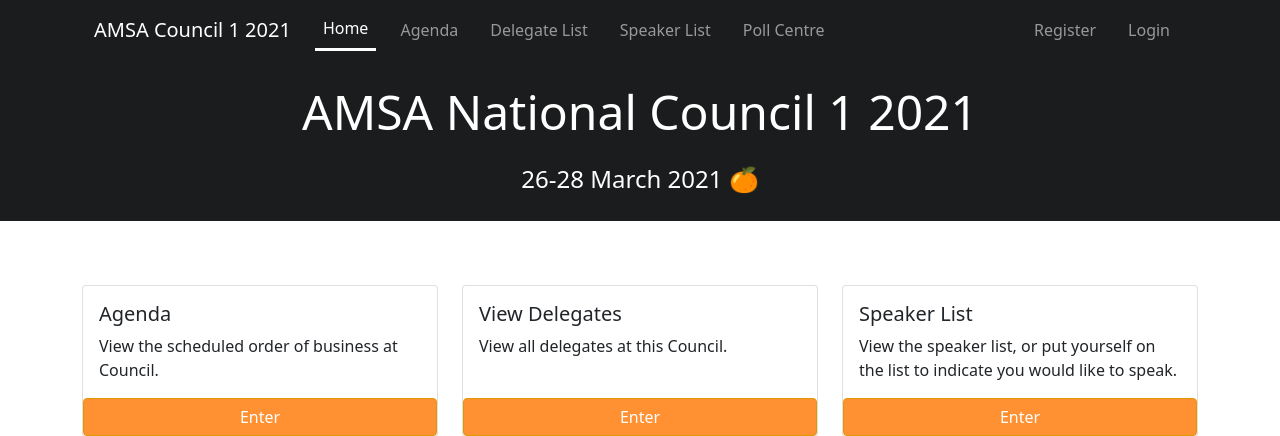
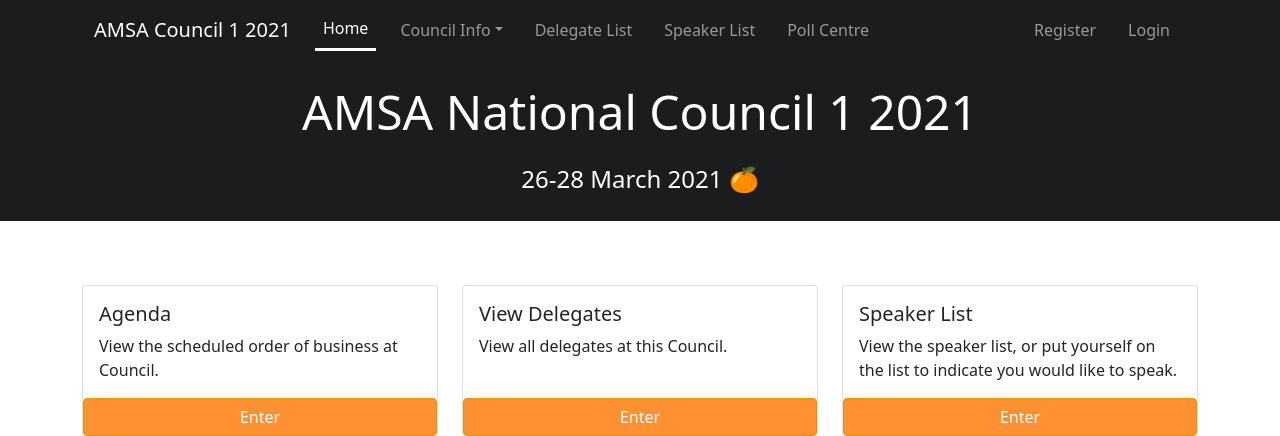
Before and after one commit to justjo3l/PyPlenary, a Django app: page / in a window 1280 px wide. Shown: the top 436 px of the page. Run offline with Django 3.2, Linux system fonts and the light colour scheme; some libraries are stand-ins or nearby versions.

Commit message:
added reports

```diff
--- a/pyplenary/councilApp/templates/councilApp/base.html
+++ b/pyplenary/councilApp/templates/councilApp/base.html
@@ -32,8 +32,15 @@
               <a class="nav-link {% if active_tab == 'index' %}active{% endif %}" aria-current="page" href="/">Home</a>
             </li>
 
-            <li class="nav-item">
-              <a class="nav-link {% if active_tab == 'agenda' %}active{% endif %}" href="/agenda/">Agenda</a>
+
+            <li class="nav-item dropdown">
+              <a class="nav-link dropdown-toggle {% if active_tab2 == 'info' %}active{% endif %}" data-bs-toggle="dropdown" href="#" role="button" aria-expanded="false">Council Info</a>
+              <ul class="dropdown-menu">
+                <li><a class="dropdown-item {% if active_tab == 'agenda' %}active{% endif %}" href="/agenda/">Agenda</a></li>
+                <li><a class="dropdown-item {% if active_tab == 'socials' %}active{% endif %}" href="/socials/">Social Events</a></li>
+                <li><a class="dropdown-item {% if active_tab == 'reports' %}active{% endif %}" href="/reports/">Reports</a></li>
+                <li><a class="dropdown-item {% if active_tab == 'presentations' %}active{% endif %}" href="/presentations/">Presentations</a></li>
+              </ul>
             </li>
 
             <li class="nav-item">
--- a/pyplenary/councilApp/urls.py
+++ b/pyplenary/councilApp/urls.py
@@ -28,6 +28,7 @@
 	path('ajax/getActiveVotes/', views.ajaxGetCastVotes),
 	path('ajax/submitVotes/', views.ajaxSubmitVotes),
 	path('agenda/', views.agenda),
+	path('reports/', views.reports),
 	path('login/', views.loginCustom),
 	path('logout/', views.logoutCustom),
 	path('password_change_request/', views.passwordResetLinkRequest),
--- a/pyplenary/councilApp/views.py
+++ b/pyplenary/councilApp/views.py
@@ -333,7 +333,16 @@
     if cached_agenda is None:
         cached_agenda = yaml.load(requests.get(settings.PYPLENARY_AGENDA_URI).text)
 
-    return render(request, 'councilApp/agenda.html', {'active_tab':'agenda', 'agenda':cached_agenda})
+    return render(request, 'councilApp/councilInfo/agenda.html', {'active_tab':'agenda', 'active_tab2': 'info', 'agenda':cached_agenda})
+
+cached_reports = None
+def reports(request):
+    global cached_reports
+    if cached_reports is None:
+        cached_reports = yaml.load(requests.get(settings.PYPLENARY_REPORTS_URI).text)
+        print(cached_reports)
+
+    return render(request, 'councilApp/councilInfo/reports.html', {'active_tab':'reports', 'active_tab2': 'info', 'allGroups':cached_reports})
 
 def loginCustom(request):
     if request.user.is_authenticated:
--- a/pyplenary/pyplenary/settings.py
+++ b/pyplenary/pyplenary/settings.py
@@ -143,6 +143,7 @@
 PYPLENARY_SITE_NAME = 'AMSA National Council 1 2021'
 PYPLENARY_SITE_TAGLINE = '26-28 March 2021 🍊'
 PYPLENARY_AGENDA_URI = 'https://drive.google.com/uc?id=1dP1j0mX7OVNnjB1p1XP1ZxJV0MxI9T33'
+PYPLENARY_REPORTS_URI = 'https://drive.google.com/uc?id=1HciBoCsCMPA3sIEV83WRE3pnZGSGCE8V'
 
 # PRODUCTION SETTINGS
 
@@ -174,8 +175,6 @@
 
 WEB_DOMAIN = "https://council.amsa.org.au"
 
-PASSWORD_RESET_GOOGLE_APP_URL = "https://script.google.com/a/macros/amsa.org.au/s/AKfycbzywzyRh8C0fp41E27KvftMR2dfGHB3OmYvQrB0i5fY02DemCaUwBhc_oqs5rfNETCNYw/exec"
-
 #auto email stuff
 EMAIL_BACKEND = 'django.core.mail.backends.smtp.EmailBackend'
 EMAIL_HOST = 'smtp.gmail.com'
@@ -190,7 +189,7 @@
     USER_TEMP_PASSWORD = 'tempPassword'
 
 # OPEN REGO
-REGO_OPEN = True if os.environ.get('REGO_CLOSED') and os.environ.get('REGO_CLOSED') == "1" else False
+REGO_OPEN = True if os.environ.get('REGO_OPEN') and os.environ.get('REGO_OPEN') == "1" else False
 
 # LOAD DEVELOPMENT SETTINGS IF ENVIRON SET
 if os.environ.get('DJANGO_DEVELOPMENT'):
```
Also changed, not shown: pyplenary/councilApp/templates/councilApp/councilInfo/reports.html (added, +32 -0 lines), pyplenary/councilApp/templates/councilApp/councilInfo/agenda.html (renamed from pyplenary/councilApp/templates/councilApp/agenda.html).
